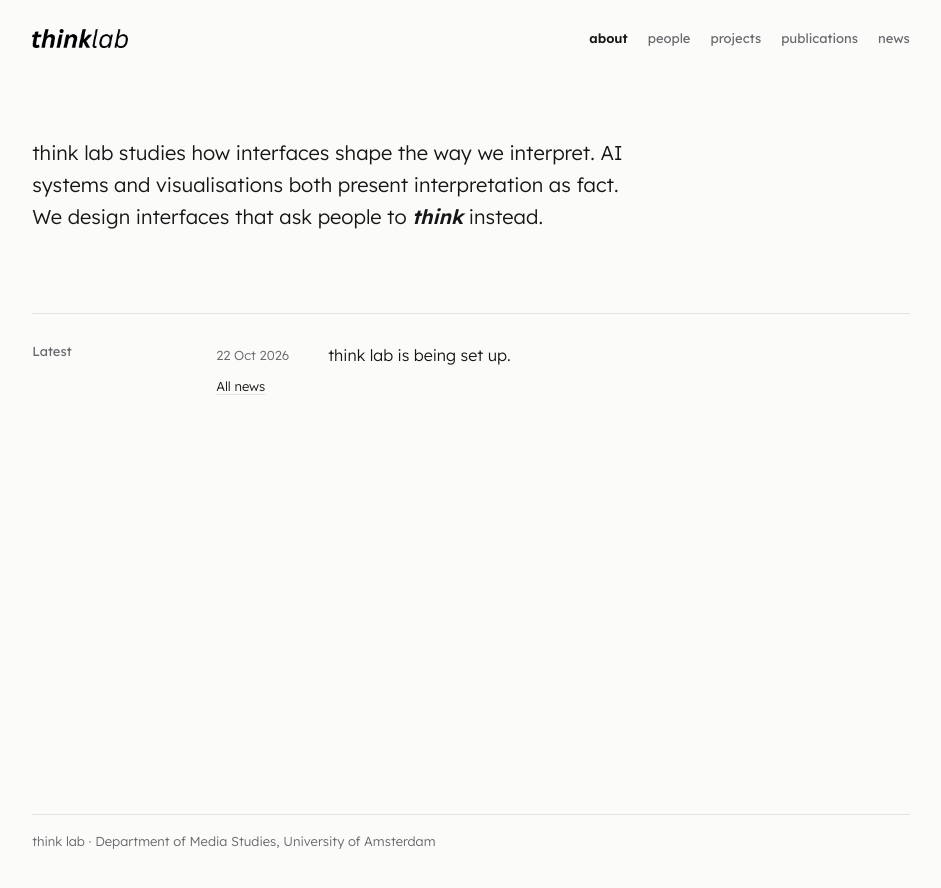
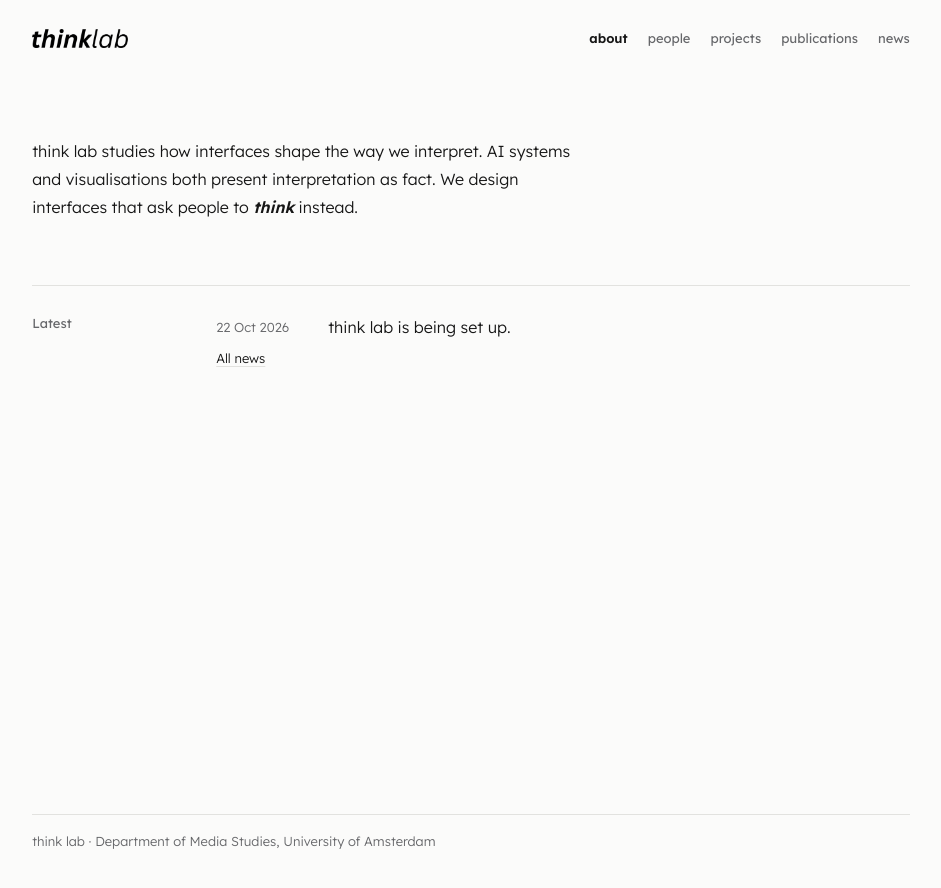
Before and after one commit to HLMQA/think, a Jekyll site: the page built from index.md, in a window 1280 px wide. Shown: the top 888 px of the page, without its empty margins (169-1110 px from the left). Built offline with Jekyll 4.4.1, drawn with Linux system fonts in a browser that asks for light colours.

Commit message:
Set homepage intro to body size
Co-Authored-By: Claude Opus 5.5 (1M context) <noreply@anthropic.com>
Claude-Session: https://claude.ai/code/session_01TgR6aJ38HLEPLrkB6bpgPr

```diff
--- a/assets/css/site.css
+++ b/assets/css/site.css
@@ -48,10 +48,10 @@ img { max-width: 100%; }
 /* Page */
 .page { margin-top: 88px; flex: 1 0 auto; }
 .page-title { font-size: var(--s-lead); font-weight: 400; line-height: 1.4; margin-bottom: 48px; }
-.intro p { font-size: var(--s-lead); font-weight: 300; line-height: 1.6; max-width: 30em; }
+.intro p { font-size: var(--s-body); font-weight: 300; line-height: 1.75; max-width: 34em; }
 .intro em { font-style: italic; font-weight: 600; }
 
-.row { display: grid; grid-template-columns: 160px minmax(0, 1fr); gap: 24px; border-top: 1px solid var(--rule); padding-top: 24px; margin-top: 80px; }
+.row { display: grid; grid-template-columns: 160px minmax(0, 1fr); gap: 24px; border-top: 1px solid var(--rule); padding-top: 24px; margin-top: 64px; }
 .page-title + .row { margin-top: 0; }
 .row h2 { font-size: var(--s-small); font-weight: 400; color: var(--muted); padding-top: 3px; }
 h3 { font-size: var(--s-body); font-weight: 600; line-height: 1.4; }
@@ -88,7 +88,6 @@ h3 { font-size: var(--s-body); font-weight: 600; line-height: 1.4; }
 
 @media (max-width: 640px) {
   .page { margin-top: 56px; }
-  .intro p { font-size: 18px; }
   .row { grid-template-columns: 1fr; gap: 12px; margin-top: 48px; }
   .cards { grid-template-columns: 1fr; }
   .person { flex-direction: column; gap: 16px; }
```
